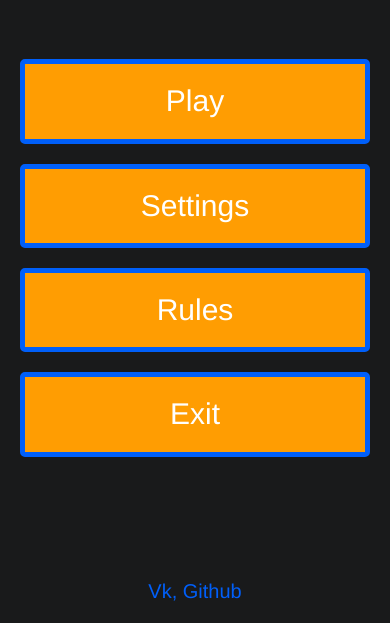
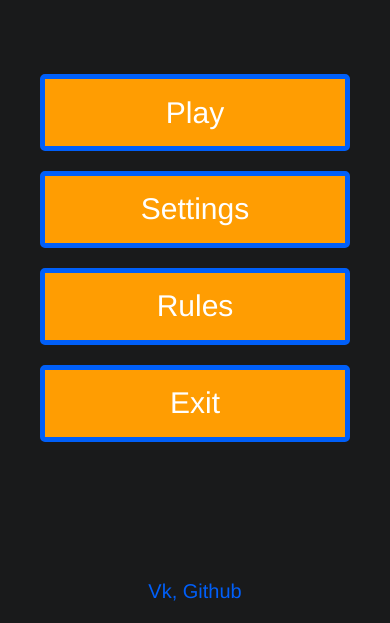
Before and after one commit to Drujininii/css-sample__technopark, a website built with webpack: page src/index.html in a window 390 px wide. Shown: the part 221-844 px from the top of the page. Built offline with nearby package versions, Linux system fonts and the light colour scheme; files whose address does not match are found by name.

Commit message:
verstka ok

```diff
--- a/src/back-to-menu.css
+++ b/src/back-to-menu.css
@@ -4,7 +4,6 @@
     top: 10px;
     width: 100px;
     height: 50px;
-
     outline: none;
 	border: 5px solid #005ff9;
 	border-radius: 5px;
--- a/src/index.css
+++ b/src/index.css
@@ -13,115 +13,18 @@ body {
 	align-items: center;
 }
 
-.flex-main {
+.application {
+	flex-direction: column !important;
+	justify-content: space-between;
+	height: 100vh;
+	width: 100vw;
+}
+
+.menu_flex {
 	justify-content: center;
 	display: flex;
 	flex-wrap: wrap;
 	align-items: center;
-}
-
-
-.flex-container {
-	justify-content: center;
-	display: flex;
-	flex-wrap: wrap;
-	align-items: center;
-}
-
-.scoreboard {
-	display: none;
-}
-
-@media (orientation: portrait) {
-	.grid-body {
-		grid-template-rows: 0.5fr 166px 5fr 1fr !important;
-		/* grid-template-columns: 1fr 400px 1fr !important; */
-		grid-template-areas:
-		". . score"
-		". game-name player-data"
-		"menu menu menu"
-		"footer footer footer" !important;
-	}
-
-	.flex-container {
-		width: 400px;
-	}
-	/* .flex-body {
-		align-items: baseline !important;
-	} */
-
-	.flex-container__button {
-		/* width: 70vw !important; */
-		flex: 1 0 180px !important;
-		margin-left: 20px;
-		margin-right: 20px;
-	}
-
-}
-
-@media (orientation: landscape) {
-
-	.flex-main {
-		height: 40vh !important;
-	}
-	.flex-container {
-		height: inherit !important;
-		width: 95vw;
-	}
-
-	.player-data__container {
-		flex-direction: row !important;
-	}
-
-	.grid-body {
-		/* grid-template-rows: 1fr 2fr 0.5fr !important; */
-	}
-}
-
-.flex-container__button {
-	outline: none;
-	border: 5px solid #005ff9;
-	border-radius: 5px;
-	font-family: Helvetica;
-	width: 150px;
-	font-size: 30px;
-	margin-left: 20px;
-	margin-right: 20px;
-	margin-top: 10px;
-	margin-bottom: 10px;
-	flex: 0 0 150px;
-	color: white;
-	background-color: #ff9d02;
-	height: 100px;
-	transition: transform 0.5s;
-}
-
-.rules {
-	display: block;
-	margin-top: 10px;
-	height: 400px;
-	overflow: scroll;
-}
-
-
-@media (max-width: 1000px) {
-	.flex-container__button {
-		width: 70vw !important;
-		flex: 1 0 180px;
-		margin-left: 20px;
-		margin-right: 20px;
-	}
-}
-
-@media (hover: none) {
-	.flex-container__button{
-		/* transform:  perspective(1px) scale(1.5); */
-		/* color: red !important; */
-	}
-}
-
-.hidden {
-	display: none !important;
 }
 
 .grid-body {
@@ -131,13 +34,57 @@ body {
 	width: 100vw;
 	display: grid;
 	grid-template-areas:
-    ". game-name player-data"
-		"menu menu menu"
-		"footer footer footer";
+	". game-name player-data"
+	"main main main"
+	"footer footer footer";
+}
+
+.scoreboard {
+	display: none;
+}
+
+.rules > div {
+    column-width: 400px;
+    column-gap: 20px;
+    padding: 10px;
+    margin: 0 0 0 0;
+}
+
+.rules > div > p {
+    margin: 0 0 0 0;
+}
+
+.menu__button {
+	outline: none;
+	font-family: Helvetica;
+	border: 5px solid #005ff9;
+	border-radius: 5px;
+	background-color: #ff9d02;
+	width: 150px;
+	font-size: 30px;
+	margin: 10px 20px;
+	flex: 0 0 150px;
+	color: white;
+	height: 100px;
+	transition: transform 0.5s;
+}
+
+.menu__button:hover {
+	transform: scale(1.05);
+}
+
+.rules {
+	display: block;
+	margin-top: 10px;
+	overflow: scroll;
+}
+
+.hidden {
+	display: none !important;
 }
 
 main {
-	grid-area: menu;
+	grid-area: main;
 }
 
 .advert {
@@ -149,6 +96,7 @@ main {
 	text-align: center;
 	font-size: 52px;
 	grid-area: game-name;
+	text-shadow: 0 2px 4px rgb(1, 91, 255), 0 6px 20px rgb(0, 0, 0);
 }
 
 .player-data {
@@ -163,16 +111,12 @@ main {
 	flex-direction: column;
 	grid-area: player-data;
 	padding: 10px;
-	/* padding-bottom: 20px; */
-	/* width: 100px; */
-	/* height: 166px; */
-	box-shadow: 0 4px 8px 0 rgba(0, 0, 0, 0.2), 0 6px 20px 0 rgba(0, 0, 0, 0.19);
+	box-shadow: 0 4px 8px 2px rgb(1, 91, 255), 0 6px 20px 0 rgb(0, 0, 0);
 }
 
 .player-name {
 	margin: 5px;
 	font-size: 40px;
-	/* grid-area: player-name; */
 	color: orange;
 }
 
@@ -182,9 +126,48 @@ main {
 	width: 80px;
 }
 
+/* 1 */
+
+@media (orientation: portrait) {
+	.grid-body {
+		grid-template-rows: 0.5fr 166px 5fr 1fr;
+		grid-template-areas:
+		". . score"
+		". game-name player-data"
+		"main main main"
+		"footer footer footer";
+	}
+
+	.menu_flex {
+		width: 400px;
+	}
+
+	.menu__button {
+		height: calc(60px + 2vh);
+		flex: 1 0 180px;
+
+	}
+}
+
+@media (orientation: landscape) {
+	.flex-body > main {
+		height: 40vh !important;
+	}
+
+	.menu_flex {
+		height: inherit !important;
+		width: 95vw;
+	}
+
+	.player-data__container {
+		flex-direction: row !important;
+	}
+}
+
+/* 2 */
+
 @media (max-width: 480px) and (orientation: portrait) {
 	.rules {
-		display: block;
 		margin-top: 10px;
 		height: 350px;
 		overflow: scroll;
@@ -195,20 +178,20 @@ main {
 		grid-area: score;
 	}
 
-	.flex-container__button {
-		height: 10vh !important;
+	.menu__button {
+		height: calc(60px + 2vh);
+	}
+
+	.menu_flex {
+		width: 350px;
 	}
 
 	.header {
-		font-size: 38px;
+		font-size: calc(15px + 7.8vw);
 	}
 
 	.player-name {
 		font-size: 20px;
-	}
-
-	.player-data__container {
-		/* height: 146px; */
 	}
 
 	.player-avatar {
@@ -216,15 +199,15 @@ main {
 		border-radius: 8px;
 		width: 50px;
 	}
-
 }
 
+/* 4 */
+
 @media (max-height: 420px) and (orientation: landscape) {
-	.flex-container__button {
+	.menu__button {
 		flex: 1 0 5vw;
 		font-size: 20px;
 		height: 20vh !important;
-		/* width: 10vw !important; */
 	}
 
 	.header {
@@ -242,8 +225,10 @@ main {
 	}
 
 	.rules {
-		height: 150px;
+		height: 170px;
 		overflow: scroll;
 	}
-
+	.grid-body {
+		grid-template-rows: repeat(2, 1fr) 0.3fr;
+	}
 }
--- a/src/index.html
+++ b/src/index.html
@@ -2,62 +2,14 @@
 <html>
     <head>
         <link rel="stylesheet" href="<%= htmlWebpackPlugin.files.chunks.main.css %>">
+        <!-- 3 -->
         <meta name="viewport" content="width=device-width, initial-scale=1">
     </head>
-    <!-- <body onload="init();"> -->
     <body>
+        <!-- 7 -->
+        <div class="grid-body">
 
-            <!-- <script>
-                    function over_handler(event) {
-                        console.log('over_handler')
-                    }
-                    function enter_handler(event) {
-                        console.log('enter_handler')
-                    }
-                    function down_handler(event) {
-                        console.log('down_handler')
-                    }
-                    function move_handler(event) {
-                        console.log('move_handler')
-                        // console.log(event.pointerType)
-                     }
-                    function up_handler(event) {
-                        console.log('up_handler')
-                     }
-                    function cancel_handler(event) {
-                        console.log('cancel_handler')
-                     }
-                    function out_handler(event) {
-                        console.log('out_handler')
-                    }
-                    function leave_handler(event) {
-                        console.log('leave_handler')
-                    }
-                    function gotcapture_handler(event) {
-                        console.log('gotcapture_handler')
-                     }
-                    function lostcapture_handler(event) {
-                        console.log('lostcapture_handler')
-
-                     }
-
-                    function init() {
-                      var el=document.getElementById("target");
-                      // Register pointer event handlers
-                      el.onpointerover = over_handler;
-                      el.onpointerenter = enter_handler;
-                      el.onpointerdown = down_handler;
-                      el.onpointermove = move_handler;
-                      el.onpointerup = up_handler;
-                      el.onpointercancel = cancel_handler;
-                      el.onpointerout = out_handler;
-                      el.onpointerleave = leave_handler;
-                      el.gotpointercapture = gotcapture_handler;
-                      el.lostpointercapture = lostcapture_handler;
-                    }
-                  </script> -->
-
-        <div class="grid-body">
+        <!-- <div class="flex-body application"> -->
             <div class="scoreboard flex-body">
                 <div>
                     Score
@@ -68,6 +20,7 @@
                 Amazing game
             </div>
 
+            <!-- 5 -->
             <div class="player-data flex-body">
                 <div class="player-data__container">
                         <img src="groot.jpg" class="player-avatar">
@@ -78,28 +31,26 @@
             </div>
 
 
-            <main class="flex-main">
+            <main class="flex-body">
 
                 <button class="back-to-menu hidden">
                     Back
                 </button>
 
-
-                <section class="flex-container menu">
-                    <button class="flex-container__button">
+                <section class="menu menu_flex">
+                    <button class="menu__button">
                         Play
                     </button>
-                    <button class="flex-container__button">
+                    <button class="menu__button">
                         Settings
                     </button>
-                    <button class="flex-container__button flex-container__button__rules">
+                    <button class="menu__button menu__button__rules">
                         Rules
                     </button>
-                    <button class="flex-container__button">
+                    <button class="menu__button">
                         Exit
                     </button>
                 </section>
-
 
 
                 <section class="flex-body rules hidden">
@@ -110,6 +61,12 @@
                         <br>
                         <p>
                                 Ладья - ходит и бьет фигуры противника на лю­бое доступное поле по вертикалям или горизонталям, на которых находится.
+                        </p>
+                        <br>
+                        <p>
+                                Конь всем известно, что конь ходит буквой «Г». Он прыгает по горизонтали или вертикали через клетку и тут же переходит на соседнее боковое поле другого цвета.
+
+                                Конь - единственная шахматная фигура, способная перепрыгивать через другие фи­гуры.
                         </p>
                     <div>
                 </section>
--- a/src/index.js
+++ b/src/index.js
@@ -1,10 +1,9 @@
 'use strict';
 import "./index.css";
-import "./rules.css";
 import "./back-to-menu.css";
 
 (function a(b, c) {
-    const rulesButton = document.getElementsByClassName('flex-container__button__rules')[0];
+    const rulesButton = document.getElementsByClassName('menu__button__rules')[0];
     rulesButton.addEventListener('click', (event) => {
         event.preventDefault();
         goToRules();
--- a/src/rules.css
+++ /dev/null
@@ -1,11 +0,0 @@
-
-.rules > div {
-    column-width: 400px;
-    column-gap: 20px;
-    padding: 10px;
-    margin: 0 0 0 0;
-}
-
-.rules > div > p {
-    margin: 0 0 0 0;
-}
```
